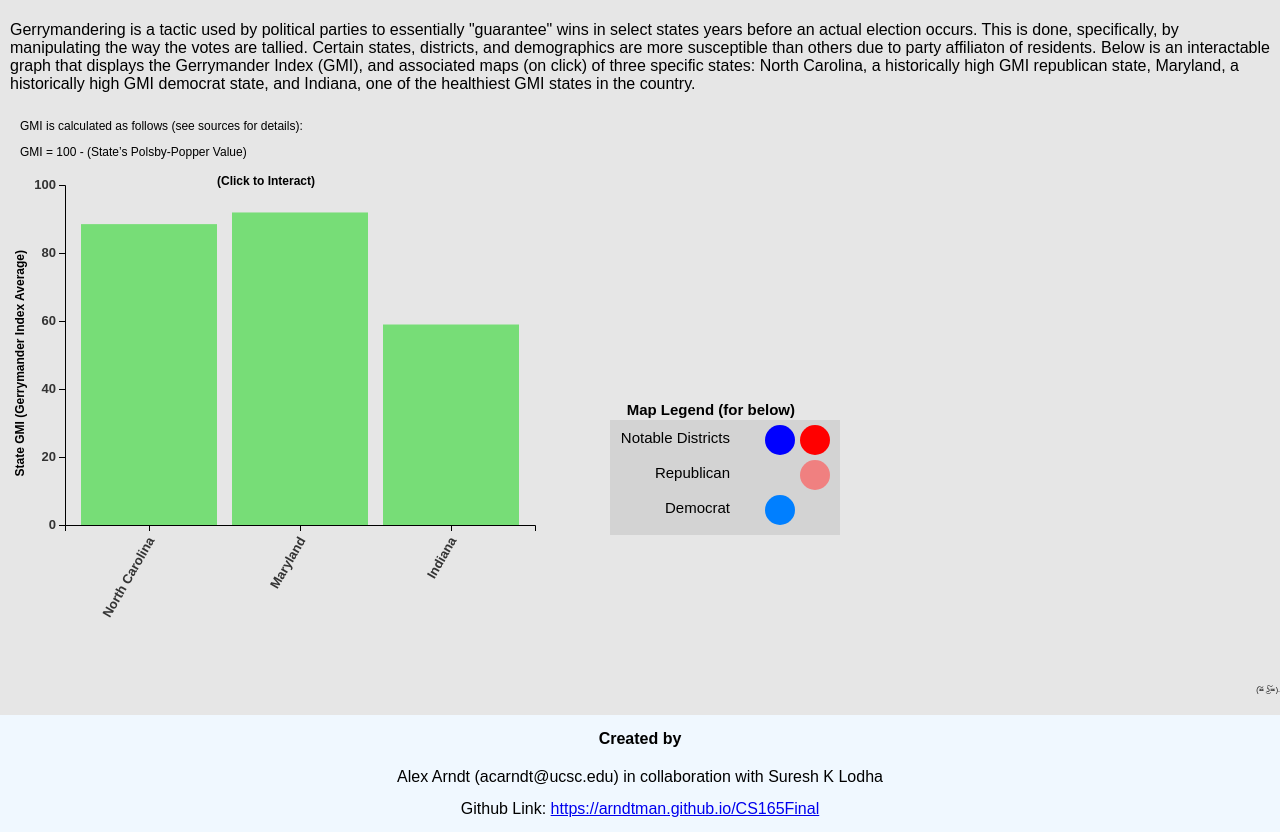
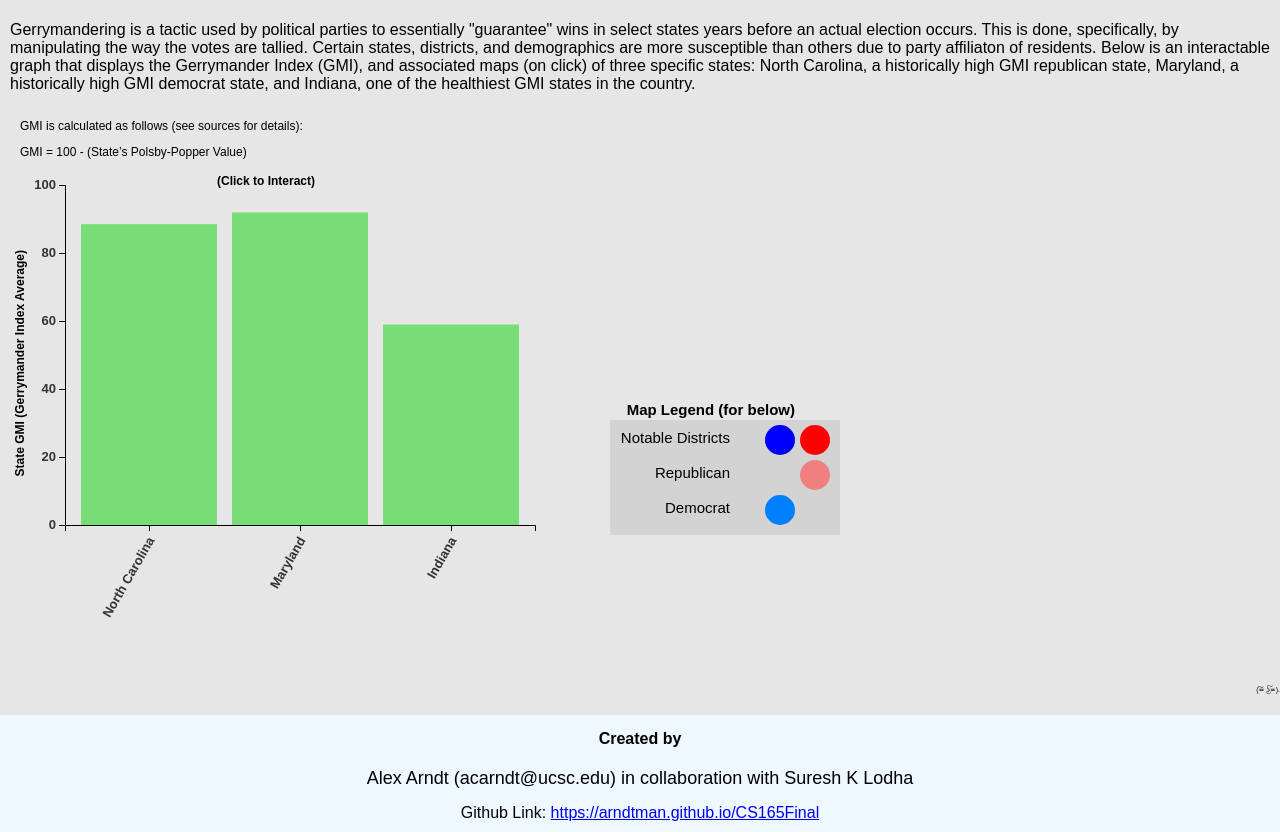
Before and after one commit to Arndtman/CS165Final, a plain HTML site: page index.html in a window 1280 px wide. Shown: the part 117-949 px from the top of the page. Drawn offline with nearby package versions, Linux system fonts and the light colour scheme.

Commit message:
Update index.html

```diff
--- a/index.html
+++ b/index.html
@@ -939,7 +939,7 @@
     <div class = "note" id ="note"  style="position:relative;right:0px; font-size:16px; text-align:center;" id="myParagraph">
         <div class = 'author'>
             <h4 style="font-weight: bold"><br/>Created by</h4>
-            <p style="position:relative;top:0px;right:0px; font-size:16px; text-align:center;" id="myParagraph">
+            <p style="position:relative;top:0px;right:0px; font-size:18px; text-align:center;" id="myParagraph">
                 Alex Arndt (acarndt@ucsc.edu) in collaboration with Suresh K Lodha</p>
             <p>Github Link: <a href="https://arndtman.github.io/CS165Final/">https://arndtman.github.io/CS165Final</a></p>
             <p>Github Repo: <a href="https://github.com/Arndtman/CS165Final">https://github.com/Arndtman/CS165Final</a></p>
```
